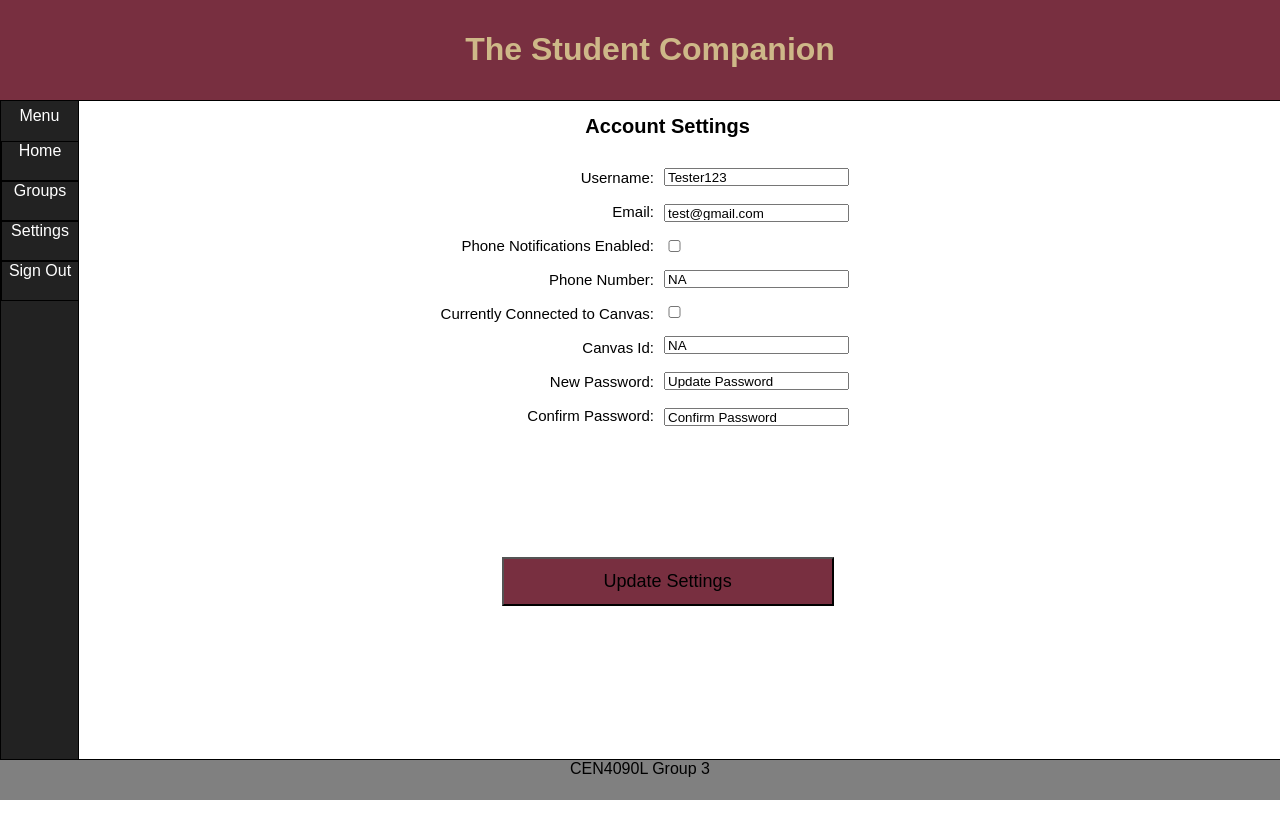
After one commit to ArturoGirona/CanvasCal, a Flask app: template app/templates/SettingsPage.html in a window 1280 px wide. The commit adds this page. Run offline with Flask 2, Linux system fonts and the light colour scheme; the template is opened without the code that fills it, so the values that code supplies are empty.

Commit message:
Added Groups and Settings Pages
Added the new groups and settings pages along with the changes to main page and main style to support the pages!

```diff
--- a/app/templates/MainStyle.css
+++ b/app/templates/MainStyle.css
@@ -221,7 +221,77 @@ body{
 	background-color: #bf935a;
 }
 
-/** THIS IS STYLING FOR SIGN-IN PAGE SPECIFICS**/
+/**THIS IS STYLING FOR GROUPS PAGE**/
+.sections.groups{
+	font-size: 20px;
+	text-align: center;
+	width: 19%;
+}
+
+.sections.messages{
+	text-align: center;
+	border-left-style: solid;
+	border-width: 3px;
+	border-color: #CEB888;
+	width: 74%;
+}
+
+
+/**THIS IS STYLING FOR SETTINGS PAGE SPECIFICS**/
+
+
+.sections.setTitle{
+	font-size: 20px;
+	text-align: center;
+	width: 92%;
+}
+
+.sections.settings1{
+	text-align: right;
+	padding-left: 10px;
+	font-size: 15px;
+	width: 48%;
+	height: 45vh;
+}
+
+.sections.settings2{
+	text-align: left;
+	padding-left: 10px;
+	font-size: 15px;
+	width: 44%;
+	height: 45vh;
+}
+
+.settingsP{
+	padding-top: 0px;
+	padding-bottom: 0px;
+	height: 7px;
+	margin-top: 5px;
+	margin-bottom: 5px;
+}
+
+.settingsInput{
+	padding-top: 1px;
+	padding-bottom: 1px;
+	height: 12px;
+	margin-top: 4px;
+	margin-bottom: 14px;
+}
+
+.updateB{
+	margin-top: 10px;
+	border: 1;
+	font-size: 18px;
+	background-color: #782F40;
+	padding: 12px 100px;
+	transition-duration: .2s;
+}
+
+.updateB:hover {
+	background-color: #580F20;
+}
+
+/** THIS IS STYLING FOR SIGN IN PAGE SPECIFICS**/
 
 .signin{
 	position: relative;
--- /dev/null
+++ b/app/templates/SettingsPage.html
@@ -0,0 +1,78 @@
+<!DOCTYPE html>
+<html lang="en">
+<head>
+<title>Student Companion</title>
+<link rel="stylesheet" href="MainStyle.css">
+<script src="MainScript.js"></script>
+</head>
+<body>
+	<div class="workSpace">
+		<div class="header">
+			<h1>The Student Companion</h1>
+		</div>
+
+
+		<div class="headGap"><p></p></div>
+
+		<div class="row">
+			<div class="sections menu">
+			<p>Menu</p>
+			<a href="MainPage.html">Home</a>
+			<a href="GroupsPage.html">Groups</a>
+			<a href="SettingsPage.html">Settings</a>
+			<a href="SignInPage.html">Sign Out</a>
+			</div>
+
+			<div class ="sections setTitle">
+				<h4>Account Settings</h4>
+				<div class="row">				<!-- Must use a second row tag to nest another inside the big setTitle section-->
+					<div class ="sections settings1">
+					<p class="settingsP">Username:</p>
+					<br>
+					<p class="settingsP">Email:</p>
+					<br>
+					<p class="settingsP">Phone Notifications Enabled:</p>
+					<br>
+					<p class="settingsP">Phone Number:</p>
+					<br>
+					<p class="settingsP">Currently Connected to Canvas:</p>
+					<br>
+					<p class="settingsP">Canvas Id:</p>
+					<br>
+					<p class="settingsP">New Password:</p>
+					<br>
+					<p class="settingsP">Confirm Password:</p>
+					</div>
+
+
+					<div class ="sections settings2">
+					<input type="text" class="settingsInput" id="setUserName" value="Tester123">
+					<br>
+					<input type="text" class="settingsInput" id="setEmail" value="test@gmail.com">
+					<br>
+					<input type="checkbox" class="settingsInput" id="checkPhone">
+					<br>
+					<input type="text" class="settingsInput" id="setPhone" value="NA">
+					<br>
+					<input type="checkbox" class="settingsInput" id="checkCanvas">
+					<br>
+					<input type="text" class="settingsInput" id="setCanvas" value="NA">
+					<br>
+					<input type="text" class="settingsInput" id="updatePass" value="Update Password">
+					<br>
+					<input type="text" class="settingsInput" id="confirmPass" value="Confirm Password">
+					<br>
+					</div>
+				</div>
+					<br>
+					<input type="button" value="Update Settings" class="updateB">
+			</div>
+		</div>
+
+		<footer class="footer">
+			CEN4090L Group 3
+		</footer>
+	</div>
+</body>
+
+</html>
```
Also changed, not shown: app/templates/GroupsPage.html (added, +42 -0 lines), app/templates/MainPage.html (+3 -11 lines).
